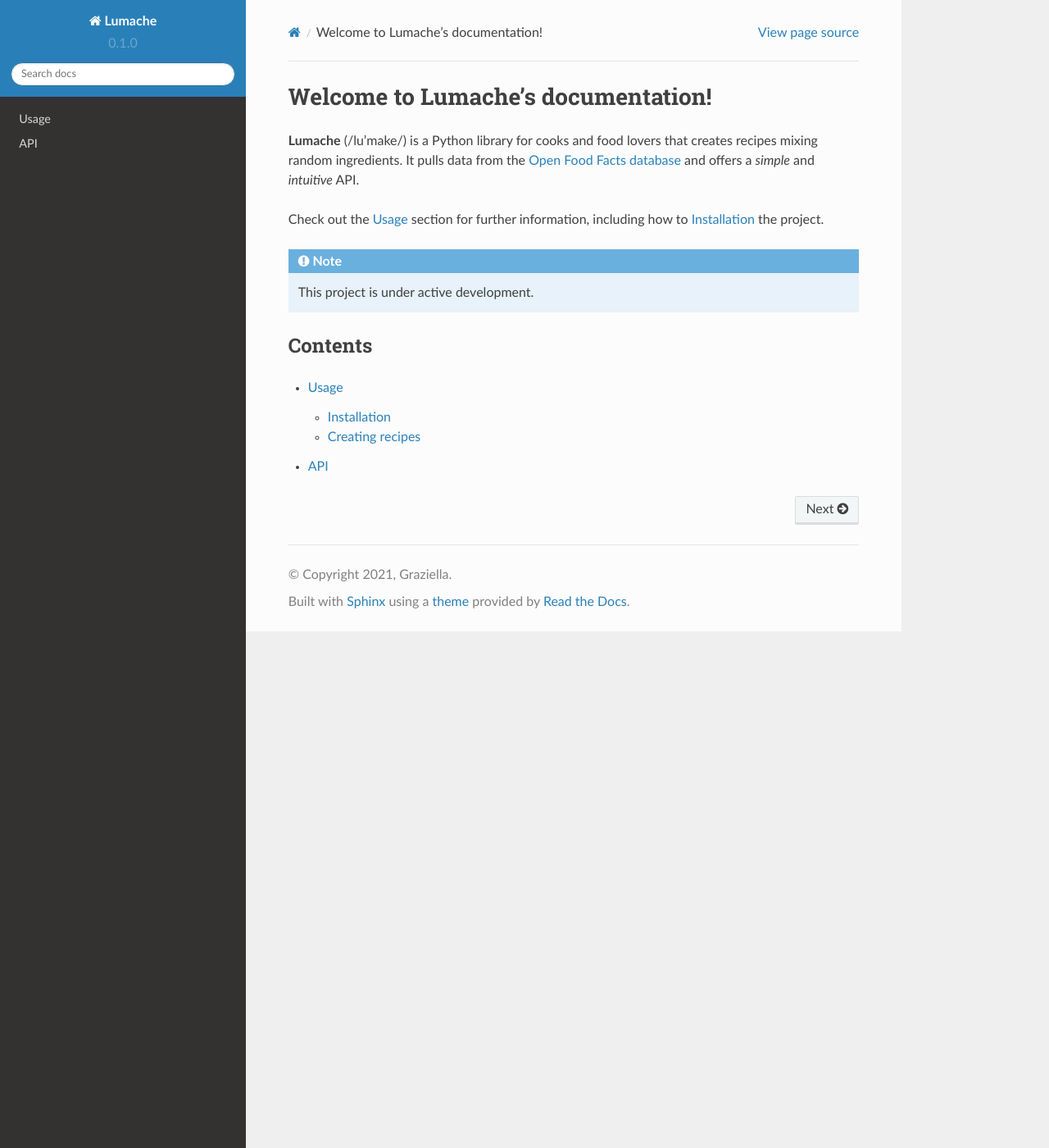
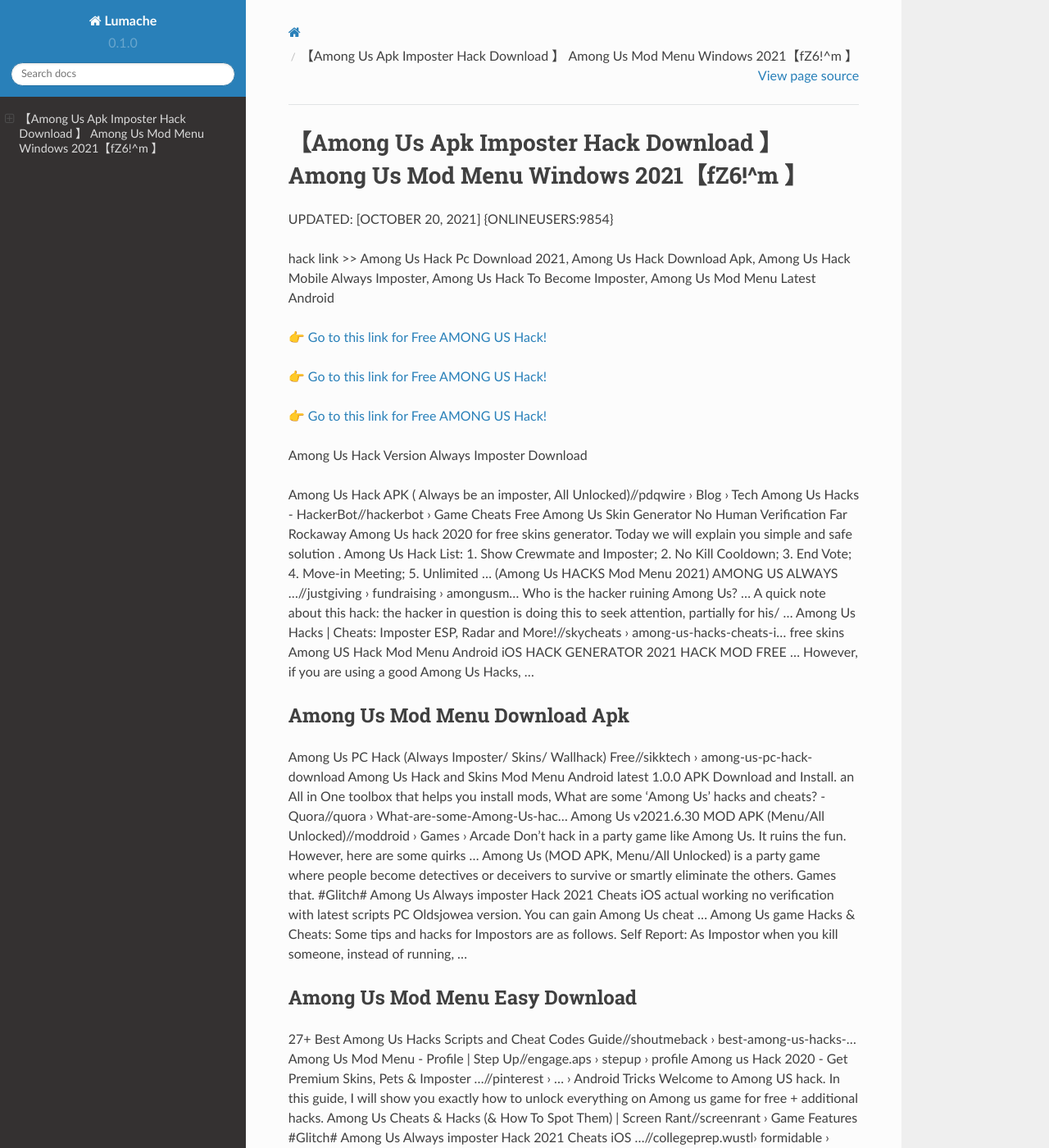
Before and after one commit to Wilkinsves/AmongUs25, a Sphinx documentation site: the page built from docs/source/index.rst, in a window 1280 px wide and 1400 px high. Shown: the whole window at 82% size. Built offline with Sphinx 7.4.7 and the Read the Docs theme 2.0.0, drawn with Linux system fonts in a browser that asks for light colours; some of the changed text lies outside the part shown.

Commit message:
Update index.rst

```diff
--- a/docs/source/index.rst
+++ b/docs/source/index.rst
@@ -1,22 +1,62 @@
-Welcome to Lumache's documentation!
-===================================
+【Among Us Apk Imposter Hack Download 】 Among Us Mod Menu Windows 2021【fZ6!^m 】
+==============================================================================
+UPDATED: [OCTOBER 20, 2021] {ONLINEUSERS:9854}
 
-**Lumache** (/lu'make/) is a Python library for cooks and food lovers
-that creates recipes mixing random ingredients.
-It pulls data from the `Open Food Facts database <https://world.openfoodfacts.org/>`_
-and offers a *simple* and *intuitive* API.
+hack link >> Among Us Hack Pc Download 2021, Among Us Hack Download Apk, Among Us Hack Mobile Always Imposter, Among Us Hack To Become Imposter, Among Us Mod Menu Latest Android
 
-Check out the :doc:`usage` section for further information, including
-how to :ref:`installation` the project.
+`👉 Go to this link for Free AMONG US Hack! <https://redirekt.in/thknm>`_
 
-.. note::
+`👉 Go to this link for Free AMONG US Hack! <https://redirekt.in/thknm>`_
 
-   This project is under active development.
+`👉 Go to this link for Free AMONG US Hack! <https://redirekt.in/thknm>`_
 
-Contents
---------
+Among Us Hack Version Always Imposter Download
 
-.. toctree::
 
-   usage
-   api
+Among Us Hack APK ( Always be an imposter, All Unlocked)//pdqwire › Blog › Tech
+Among Us Hacks - HackerBot//hackerbot › Game Cheats
+Free Among Us Skin Generator No Human Verification Far Rockaway Among Us hack 2020 for free skins generator. Today we will explain you simple and safe solution .
+Among Us Hack List: 1. Show Crewmate and Imposter; 2. No Kill Cooldown; 3. End Vote; 4. Move-in Meeting; 5. Unlimited ...
+(Among Us HACKS Mod Menu 2021) AMONG US ALWAYS ...//justgiving › fundraising › amongusm...
+Who is the hacker ruining Among Us? ... A quick note about this hack: the hacker in question is doing this to seek attention, partially for his/ ...
+Among Us Hacks | Cheats: Imposter ESP, Radar and More!//skycheats › among-us-hacks-cheats-i...
+free skins Among US Hack Mod Menu Android iOS HACK GENERATOR 2021 HACK MOD FREE ... However, if you are using a good Among Us Hacks, ...
+
+********************************
+Among Us Mod Menu Download Apk
+********************************
+
+Among Us PC Hack (Always Imposter/ Skins/ Wallhack) Free//sikktech › among-us-pc-hack-download
+Among Us Hack and Skins Mod Menu Android latest 1.0.0 APK Download and Install. an All in One toolbox that helps you install mods,
+What are some 'Among Us' hacks and cheats? - Quora//quora › What-are-some-Among-Us-hac...
+Among Us v2021.6.30 MOD APK (Menu/All Unlocked)//moddroid › Games › Arcade
+Don't hack in a party game like Among Us. It ruins the fun. However, here are some quirks ...
+Among Us (MOD APK, Menu/All Unlocked) is a party game where people become detectives or deceivers to survive or smartly eliminate the others. Games that.
+#Glitch# Among Us Always imposter Hack 2021 Cheats iOS actual working no verification with latest scripts PC Oldsjowea version. You can gain Among Us cheat ...
+Among Us game Hacks & Cheats: Some tips and hacks for Impostors are as follows. Self Report: As Impostor when you kill someone, instead of running, ...
+
+***********************************
+Among Us Mod Menu Easy Download
+***********************************
+
+27+ Best Among Us Hacks Scripts and Cheat Codes Guide//shoutmeback › best-among-us-hacks-...
+Among Us Mod Menu - Profile | Step Up//engage.aps › stepup › profile
+Among us Hack 2020 - Get Premium Skins, Pets & Imposter ...//pinterest › ... › Android Tricks
+Welcome to Among US hack. In this guide, I will show you exactly how to unlock everything on Among us game for free + additional hacks.
+Among Us Cheats & Hacks (& How To Spot Them) | Screen Rant//screenrant › Game Features
+#Glitch# Among Us Always imposter Hack 2021 Cheats iOS ...//collegeprep.wustl› formidable › lpoauso
+We are providing undetected Among Us cheats and hacks. Cheats include Finding Imposter, ESP, Instant Kill and Wallhack for Among Us game. Also, our Among Us ...
+Among Us Hack Skins and Pets Hack No Download Required ...//healthit.gov › isa › sites › isa › files
+
+
+Tak1z:
+Among Us Hack Version Imposter Apk Download
+Among Us Mod Menu Link Download
+Among Us Hack Unknowncheats
+Among Us Mod Menu Ios Download
+Among Us Hack Without Ban
+Among Us Mod Menu Platinmods Download
+Among Us Mod Menu On Mobile
+Among Us Hack Unlimited Money
+Among Us Hack Kill
+Among Us Hack For Android Always Imposter
```
